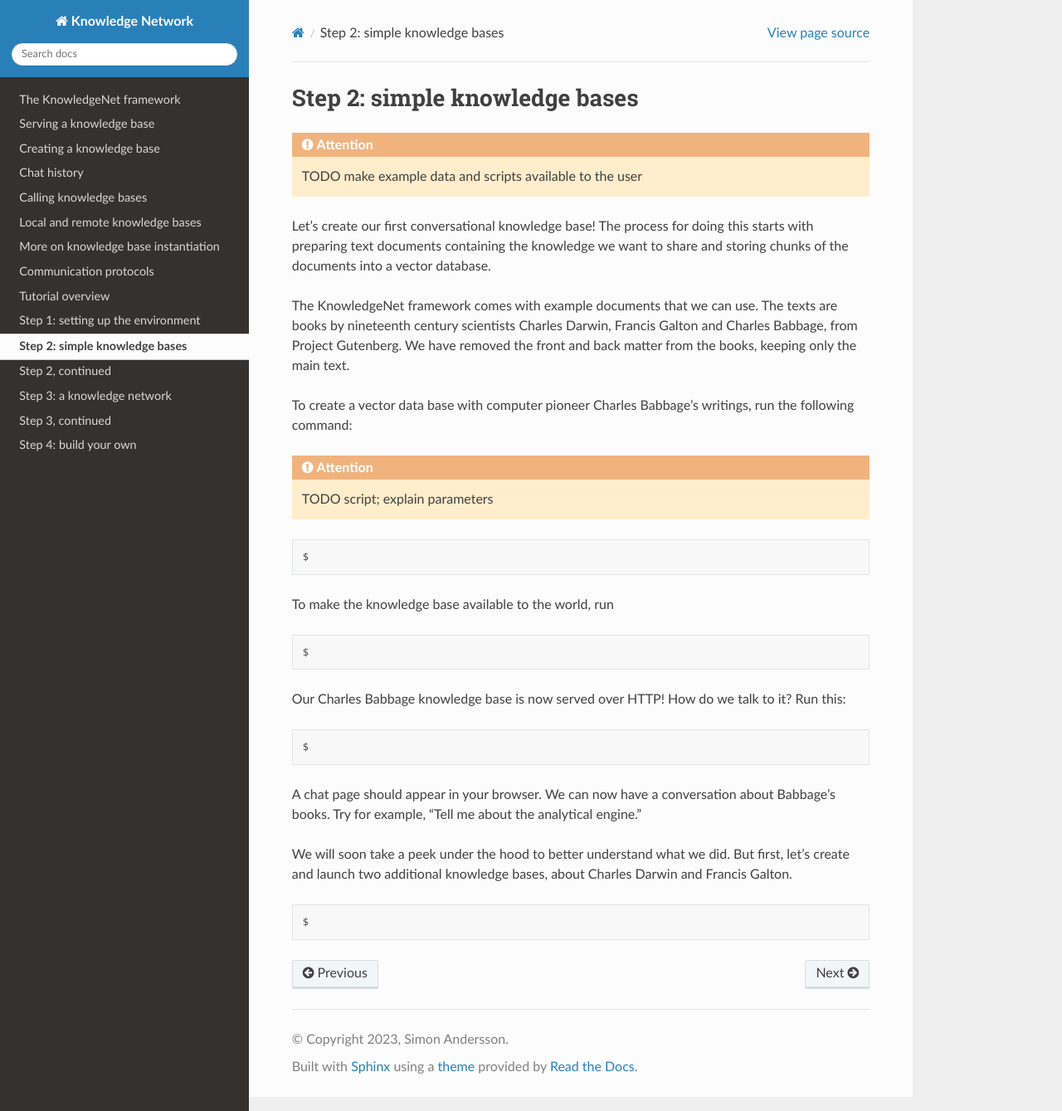
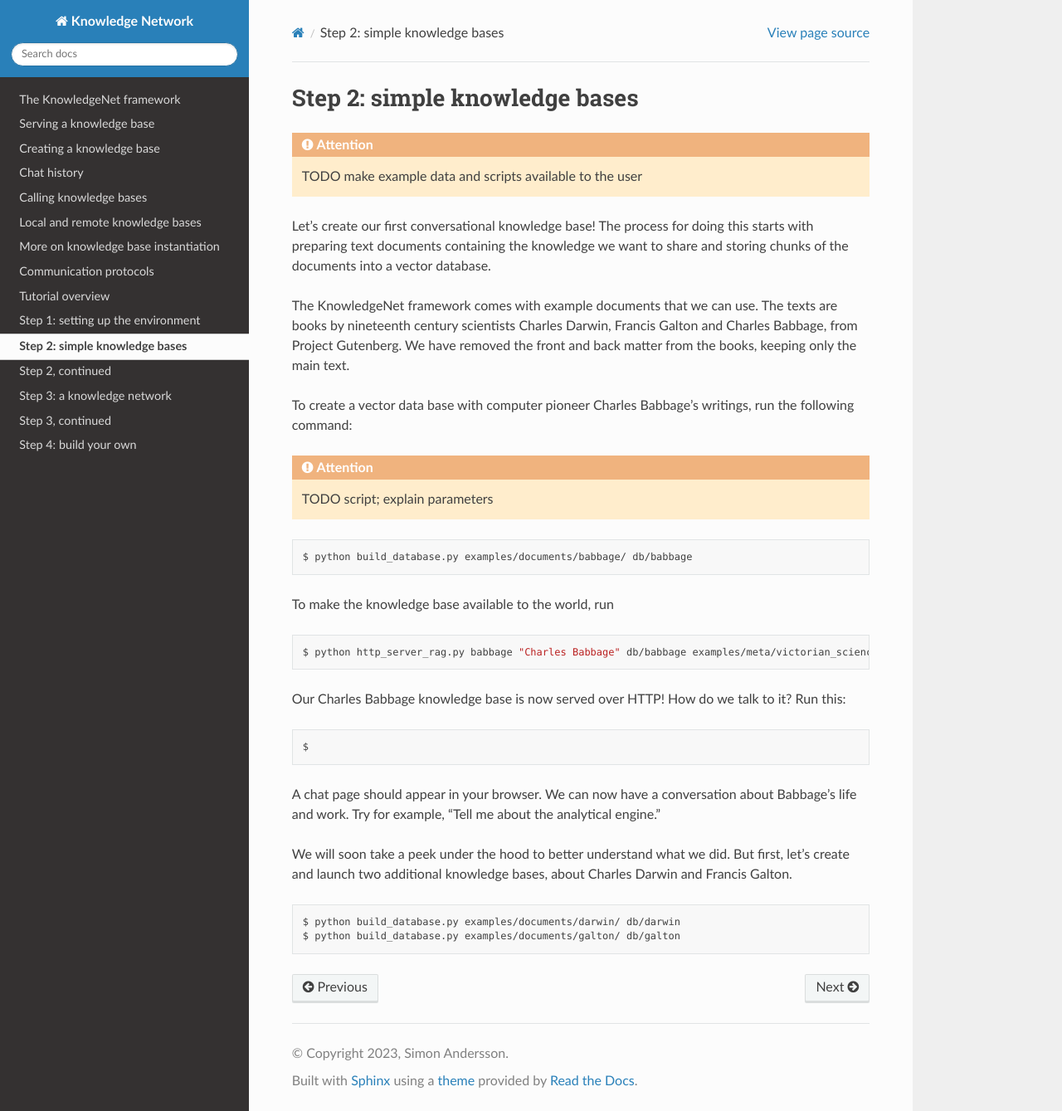
Before and after one commit to nilsdacke/knowledge_net, a Sphinx documentation site: the page built from docs/source/tutorial_2.rst, in a window 1280 px wide and 1339 px high. Shown: the whole window at 83% size. Built offline with Sphinx 7.4.7 and the Read the Docs theme 2.0.0, drawn with Linux system fonts in a browser that asks for light colours.

Commit message:
Update docs

```diff
--- a/docs/source/tutorial_2.rst
+++ b/docs/source/tutorial_2.rst
@@ -20,13 +20,13 @@ To create a vector data base with computer pioneer Charles Babbage's writings, r
 
 .. code-block:: bash
 
-   $
+   $ python build_database.py examples/documents/babbage/ db/babbage
 
 To make the knowledge base available to the world, run
 
 .. code-block:: bash
 
-   $
+   $ python http_server_rag.py babbage "Charles Babbage" db/babbage examples/meta/victorian_science_sources.json 8001
 
 Our Charles Babbage knowledge base is now served over HTTP! How do we talk to it? Run this:
 
@@ -34,12 +34,13 @@ Our Charles Babbage knowledge base is now served over HTTP! How do we talk to it
 
    $
 
-A chat page should appear in your browser. We can now have a conversation about Babbage's books. Try for example,
-"Tell me about the analytical engine."
+A chat page should appear in your browser. We can now have a conversation about Babbage's life and work.
+Try for example, "Tell me about the analytical engine."
 
 We will soon take a peek under the hood to better understand what we did. But first, let's create and launch two
 additional knowledge bases, about Charles Darwin and Francis Galton.
 
 .. code-block:: bash
 
-   $
+   $ python build_database.py examples/documents/darwin/ db/darwin
+   $ python build_database.py examples/documents/galton/ db/galton
```
